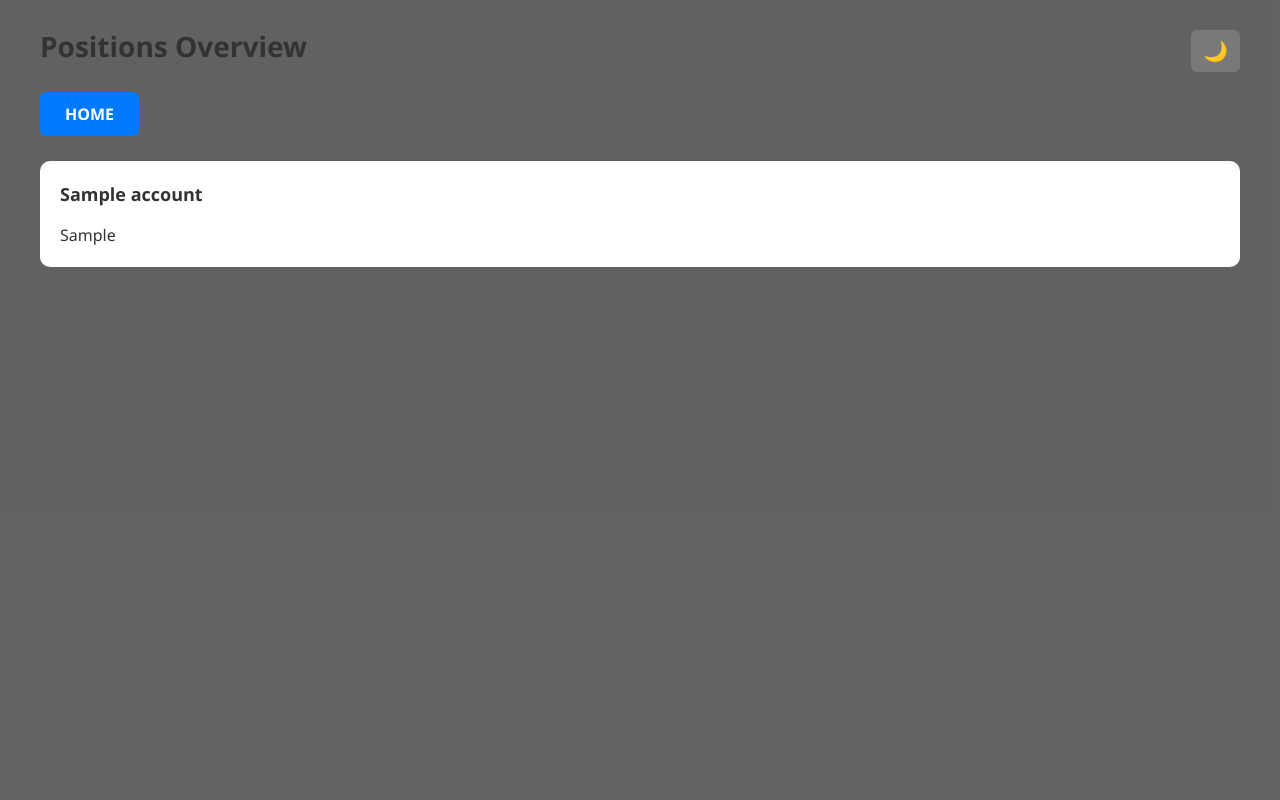
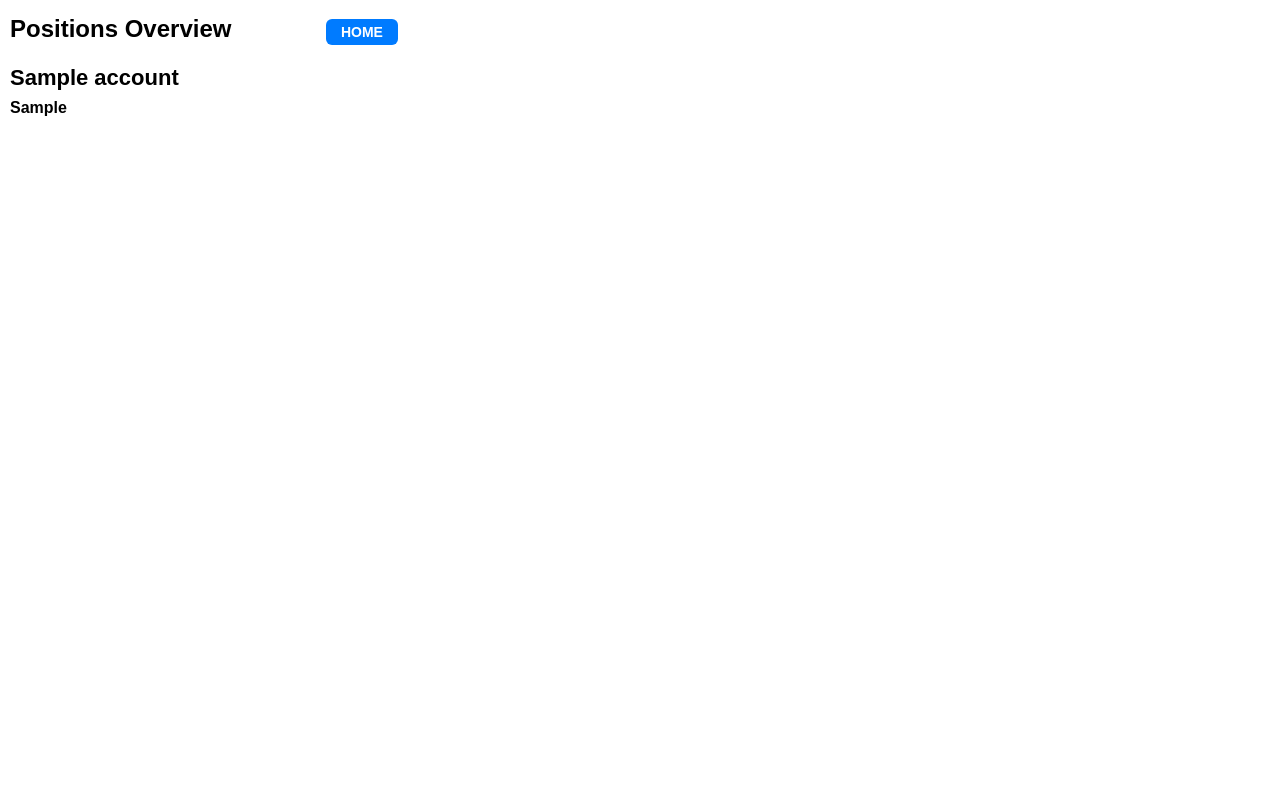
Before and after one commit to rohan2781/Godseye-Public, a Django app: template templates/positions.html in a window 1280 px wide. Run offline with Django 5.2, Linux system fonts and the light colour scheme; the template is opened without the code that fills it: most values are stand-ins (such as "Sample title", 1, 10 or a date in 2020).

Commit message:
Theme Change

```diff
--- a/templates/positions.html
+++ b/templates/positions.html
@@ -3,21 +3,85 @@
 <head>
 <meta charset="UTF-8">
 <title>Positions Page</title>
-  <link href="https://cdn.jsdelivr.net/npm/bootstrap@5.3.3/dist/css/bootstrap.min.css" rel="stylesheet">
+
 <style>
-    :root {
-      --bg-color: #f3f4f6;
-      --text-color: #333;
-      --card-bg: #fff;
-      --pe-bg: #f10597;
-      --ce-bg: #07ff28;
+
+/* MAKE EVERYTHING BOLD */
+* {
+    font-weight: bold !important;
 }
 
-    body.dark {
-      --bg-color: url('https://images.unsplash.com/photo-1642468742436-7bbdb37cddc3?auto=format&fit=crop&w=1920&q=60');
-      --text-color: #fff;
-      --card-bg: rgba(255,255,255,0.08);
+/* ================= BASIC PAGE ================= */
+body {
+    font-family: Arial, sans-serif;
+    background: white;
+    margin: 0;
+    padding: 10px;
 }
+
+/* CLIENT TITLE */
+.client-title {
+    font-size: 22px;
+    margin: 20px 0 8px 0;
+}
+
+/* SHRINK TABLE WRAPPER */
+.table-wrapper {
+    display: inline-block;
+}
+
+/* ================= TABLE STYLE (MATCHES SCREENSHOT) ================= */
+table {
+    border-collapse: collapse;
+    font-size: 15px;
+    width: auto;
+    min-width: 700px;
+}
+
+table th, table td {
+    border: 1px solid black;
+    padding: 6px 4px;
+    text-align: center;
+    white-space: nowrap;
+}
+
+table th {
+    background: #f2f2f2;
+}
+
+/* PE & CE COLORS */
+.pe {
+    background-color: #ff00c8 !important;
+    color: black;
+}
+.ce {
+    background-color: #00ff55 !important;
+    color: black;
+}
+
+/* ================= BLUE SQUAREOFF BUTTON ================= */
+.squareoff-btn {
+    background: #2f9bff;
+    color: white;
+    padding: 4px 10px;
+    border-radius: 6px;
+    border: 1px solid #0077e6;
+    cursor: pointer;
+    font-size: 13px;
+}
+
+.squareoff-btn:hover {
+    background: #188cff;
+}
+
+/* REMOVE OLD CARD BACKGROUND */
+.client-card {
+    background: transparent;
+    padding: 0;
+    margin-bottom: 15px;
+}
+
+/* ================= SNACKBAR ================= */
 #snackbar-container {
     position: fixed;
     bottom: 30px;
@@ -48,21 +112,8 @@
     opacity: 1;
     transform: translateY(0);
 }
-    body {
-      font-family: "Segoe UI", sans-serif;
-      background: var(--bg-color);
-      color: var(--text-color);
-      margin: 0;
-      padding: 0;
-      min-height: 100vh;
-    }
 
-    .overlay {
-      background: rgba(0,0,0,0.6);
-      min-height: 100vh;
-      padding: 30px 40px;
-    }
-
+/* ================= HEADER + HOME BUTTON ================= */
 .header-row {
     display: flex;
     justify-content: space-between;
@@ -71,97 +122,47 @@
 }
 
 .trade-header {
-      font-weight: 600;
-      font-size: 28px;
-    }
-
-    .theme-toggle {
-      cursor: pointer;
-      font-size: 20px;
-      padding: 6px 12px;
-      border-radius: 6px;
-      border: none;
-      background: rgba(255,255,255,0.15);
-      color: var(--text-color);
-      transition: 0.3s;
-    }
-
-    .theme-toggle:hover {
-      background: rgba(255,255,255,0.25);
-    }
-
-    .button-row {
-      display: flex;
-      gap: 12px;
-      margin-bottom: 25px;
+    font-size: 26px;
 }
 
 .action-btn {
-      text-decoration: none;
     background: #007bff;
     color: white;
-      padding: 10px 25px;
+    padding: 8px 22px;
     border-radius: 6px;
-      font-weight: bold;
-      transition: 0.3s;
-      text-align: center;
+    text-decoration: none;
 }
 
 .action-btn:hover {
     background: #0062cc;
 }
 
-    .client-card {
-      background: var(--card-bg);
-      padding: 20px;
-      margin-bottom: 25px;
-      border-radius: 10px;
-    }
-
-    .client-title {
-      font-weight: 600;
-      font-size: 18px;
-      margin-bottom: 15px;
-      color: var(--text-color);
-    }
-
-    table {
-      width: 100%;
-      border-collapse: collapse;
-      font-size: 14px;
-      color: var(--text-color);
-    }
-
-    table th, table td {
-      padding: 10px;
-      text-align: center;
-      border: 1px solid rgba(0,0,0,0.1);
-    }
-
-    table th {
-      background: rgba(0,0,0,0.05);
-    }
-
-    td.pe { background-color: var(--pe-bg); color: #000; }
-    td.ce { background-color: var(--ce-bg); color: #000; }
-
-    @media (max-width: 768px) {
-      .header-row {
-        flex-direction: column;
-        gap: 10px;
-      }
-      .button-row {
-        flex-wrap: wrap;
-      }
-    }
 </style>
 </head>
 <body>
-  <div class="overlay">
-    <div class="header-row">
-      <h3 class="trade-header">Positions Overview</h3>
-      <button class="theme-toggle" id="themeToggle">🌙</button>
+
+<!-- ============ HEADER ============ -->
+<div style="margin: 5px 10px 5px 0px; padding: 0;">
+    <h3 style="display: inline-block; margin: 0; font-size: 24px;">
+        Positions Overview
+    </h3>
+
+    <a href="{% url 'home' %}"
+       style="
+           display: inline-block;
+           margin-left: 90px;      /* adjust spacing here */
+           background: #007bff;
+           color: white;
+           padding: 5px 15px;
+           border-radius: 6px;
+           text-decoration: none;
+           font-size: 14px;
+       ">
+        HOME
+    </a>
 </div>
+
+<!-- ============ SNACKBAR MESSAGES ============ -->
 {% if messages %}
 <div id="snackbar-container">
     {% for message in messages %}
@@ -169,56 +170,47 @@
     {% endfor %}
 </div>
 {% endif %}
-    <div class="button-row">
-      <a href="{% url 'home' %}" class="action-btn">HOME</a>
+
+<!-- ============ ALL CLIENT TABLES ============ -->
+{% for client, table in rows %}
+<div class="client-card">
+
+    <div class="client-title">{{ client }}</div>
+
+    <div class="table-wrapper">
+        {{ table|safe }}
     </div>
 
-    {% comment %} tables and client_list must be same length {% endcomment %}
-    {% for client, table in rows %}
-    <div class="client-card">
-      <div class="client-title">{{ client }}</div>
-      {{ table|safe }}
 </div>
 {% endfor %}
-  </div>
-<!-- <button id="updateLtpBtn" class="action-btn">Update LTP Now</button> -->
+
+<!-- ============ SCRIPTS ============ -->
 <script>
-    // Auto-hide snackbars
+/* Snackbar auto-hide */
 document.addEventListener('DOMContentLoaded', () => {
     const snackbars = document.querySelectorAll('.snackbar');
     snackbars.forEach((snackbar, i) => {
         setTimeout(() => {
             snackbar.classList.add('show');
-          setTimeout(() => snackbar.classList.remove('show'), 3000); // hide after 3s
-        }, i * 400); // small delay between multiple messages
+            setTimeout(() => snackbar.classList.remove('show'), 3000);
+        }, i * 400);
     });
 });
 
-    // Theme toggle
-    const toggleBtn = document.getElementById('themeToggle');
-    const currentTheme = localStorage.getItem('theme');
-    if(currentTheme === 'dark') document.body.classList.add('dark');
+/* Apply PE/CE background colors */
+document.querySelectorAll("td").forEach(td => {
+    if (td.innerText.trim() === "PE") {
+        td.classList.add("pe");
+        td.previousElementSibling?.classList.add("pe");
+        td.nextElementSibling?.classList.add("pe");
+    }
+    if (td.innerText.trim() === "CE") {
+        td.classList.add("ce");
+        td.previousElementSibling?.classList.add("ce");
+        td.nextElementSibling?.classList.add("ce");
+    }
+});
 
-    toggleBtn.addEventListener('click', () => {
-      document.body.classList.toggle('dark');
-      localStorage.setItem('theme', document.body.classList.contains('dark') ? 'dark' : 'light');
-      toggleBtn.textContent = document.body.classList.contains('dark') ? '🌞' : '🌙';
-    });
-    toggleBtn.textContent = document.body.classList.contains('dark') ? '🌞' : '🌙';
-
-    // Color PE/CE columns dynamically
-    const cells = document.getElementsByTagName("td");
-    for (let i = 0; i < cells.length; i++) {
-      if (cells[i].innerHTML == "PE") {
-        cells[i].classList.add("pe");
-        if(cells[i+1]) cells[i+1].classList.add("pe");
-        if(cells[i-1]) cells[i-1].classList.add("pe");
-      } else if (cells[i].innerHTML == "CE") {
-        cells[i].classList.add("ce");
-        if(cells[i+1]) cells[i+1].classList.add("ce");
-        if(cells[i-1]) cells[i-1].classList.add("ce");
-      }
-    }
 async function updateLTPs() {
       const rows = document.querySelectorAll("tr[data-token]");
       const payload = [];
@@ -278,7 +270,6 @@
     setInterval(updateLTPs, 1000);
     //document.getElementById("updateLtpBtn").addEventListener("click", updateLTPs);
 
-
 </script>
 
 </body>
```
Also changed, not shown: godseye/views.py (+4 -4 lines). Lines whose indentation alone changed are shown as unchanged.
